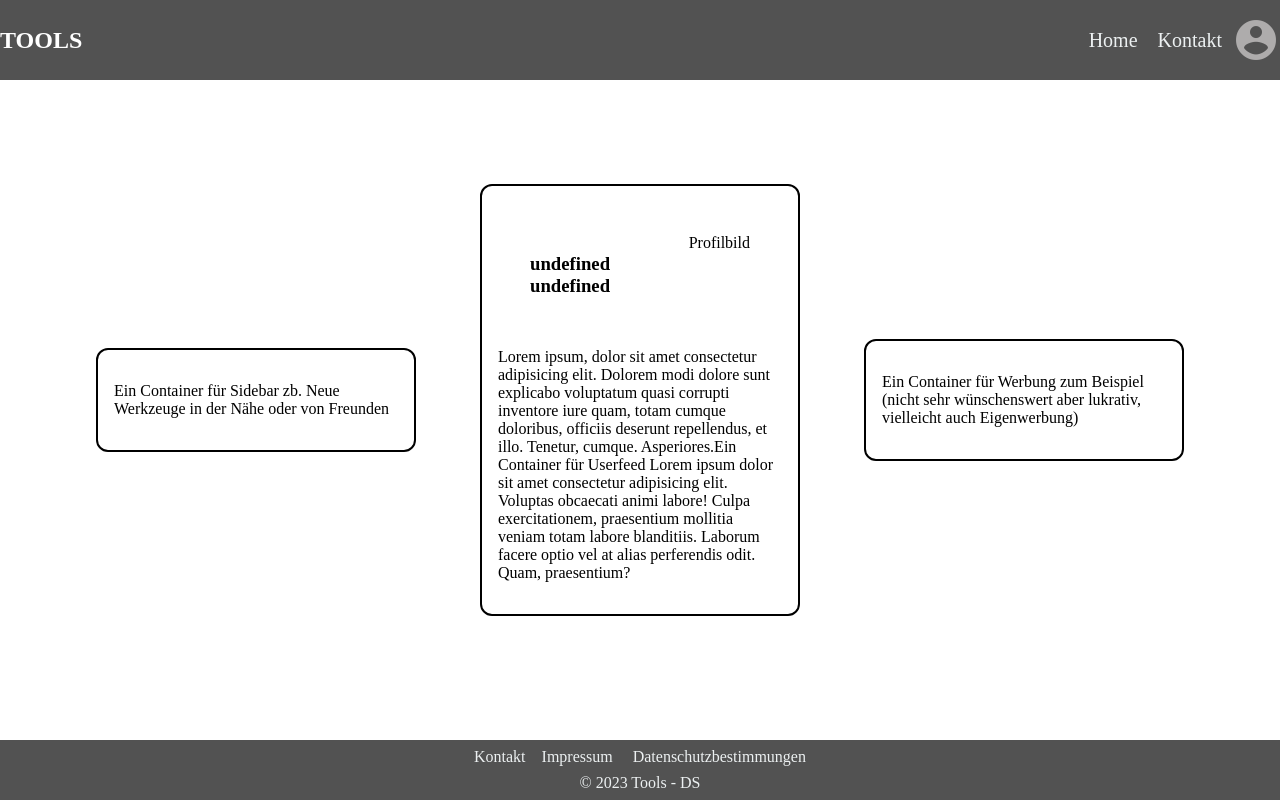
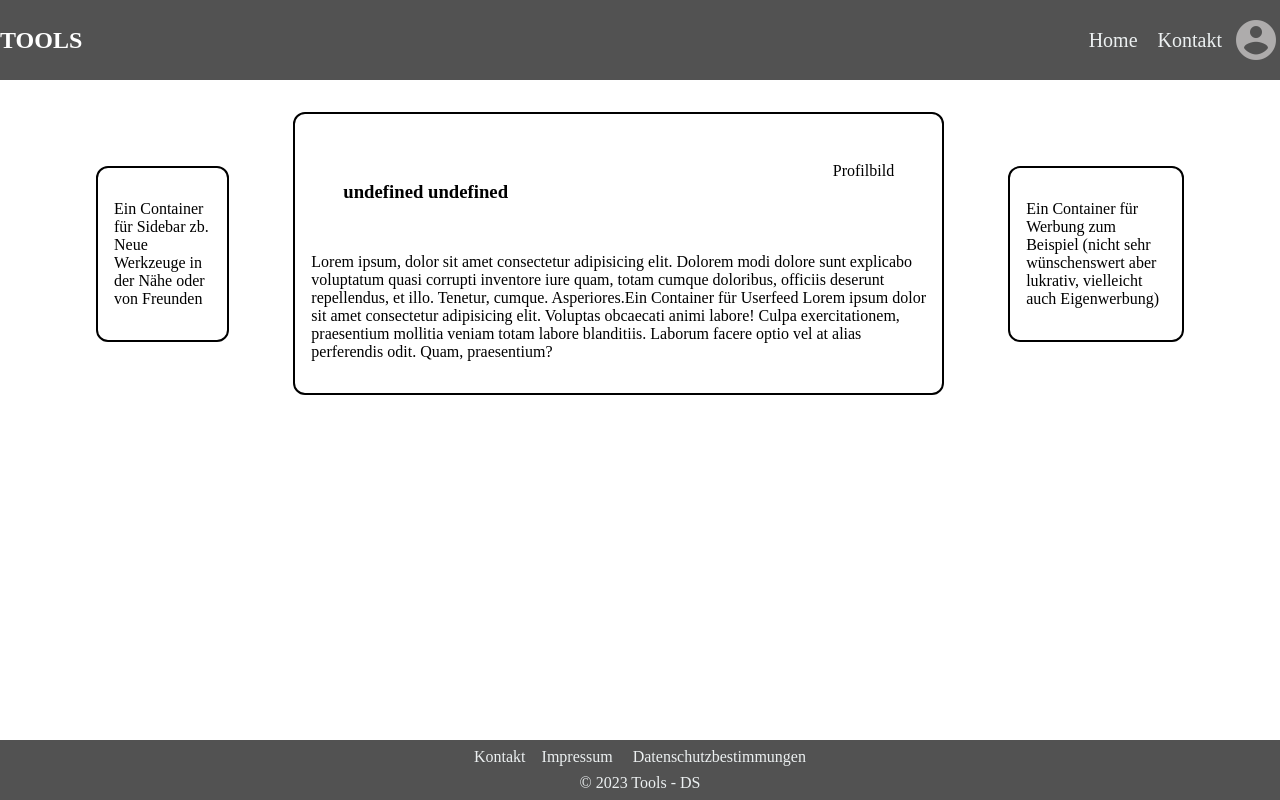
Before and after one commit to schloegelhofer/tools, an Angular app: page /userName in a window 1280 px wide. Built offline with nearby package versions, Linux system fonts and the light colour scheme.

Commit message:
fixed layout

```diff
--- a/src/app/components/header/header.component.html
+++ b/src/app/components/header/header.component.html
@@ -5,8 +5,6 @@
       <li><a routerLink="/">Home</a></li>
       <li><a routerLink="/contact">Kontakt</a></li>
       <i class="material-icons" routerLink="/userProfile">account_circle</i>
-
     </ul>
-
   </nav>
 </header>
--- a/src/app/components/pages/feed/feed.component.scss
+++ b/src/app/components/pages/feed/feed.component.scss
@@ -3,21 +3,14 @@
   flex-direction: row;
   justify-content: center; /* Horizontale Zentrierung */
   align-items: center; /* Vertikale Zentrierung */
-  height: 80vh;
   max-width: 90vw;
   margin: auto;
   .container {
     border: 2px solid black;
     border-radius: 12px;
-    width: 30vw;
-    height: fit-content;
     padding: 1em;
     margin: 2em;
     justify-content: center;
-
-    .user-feed-containers{
-      height: min-content;
-    }
     .user-card-headline {
       display: flex;
       flex-direction: row;
--- a/src/styles.scss
+++ b/src/styles.scss
@@ -3,6 +3,7 @@ body, html {
   height: 100%;
   margin: 0;
   padding: 0;
+  overflow: hidden;
 }
 
 h2{
@@ -31,14 +32,13 @@ header {
 
 form {
   max-width: 400px;
-  margin: auto;
-  margin-top: 5em;
+  margin: auto;          /* bleibt */
   padding: 20px;
   border: 1px solid #ddd;
   border-radius: 8px;
-  box-shadow: 0 2px 4px rgba(0, 0, 0, 0.1);
-  align-self: center;
+  box-shadow: 0 2px 4px rgba(0,0,0,0.1);
 }
+
 
 label {
   display: block;
```
